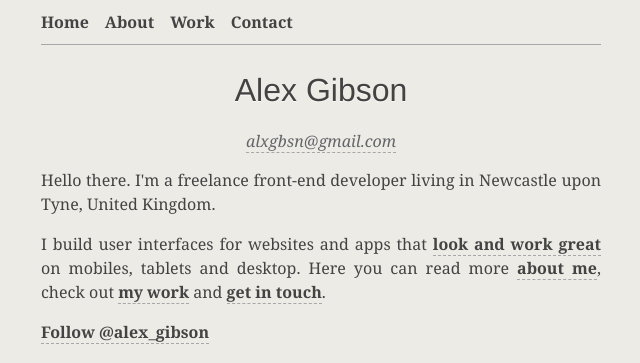
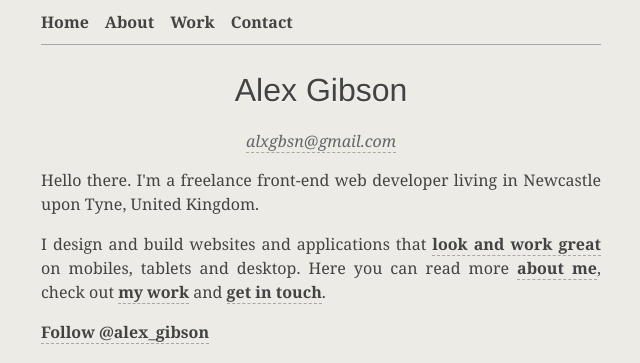
Before and after one commit to alexgibson/alxgbsn.co.uk, a Jekyll site: the page built from index.html, in a window 1280 px wide. Shown: the top 363 px of the page, without its empty margins (319-959 px from the left). Built offline with Jekyll 4.4.1, drawn with Linux system fonts in a browser that asks for light colours; Markdown is read by kramdown in place of the engine named in the settings; comment, search, counter and statistics services are not loaded.

Commit message:
Small copy change

```diff
--- a/about/index.html
+++ b/about/index.html
@@ -7,7 +7,7 @@
 
 <main role="main" itemscope itemtype="http://schema.org/Person">
 	<p>
-		My name is <span itemprop="name">Alex Gibson</a> and I'm a freelance <span itemprop="jobTitle">Front End Developer</span> living in <span itemprop="address" itemscope itemtype="http://schema.org/PostalAddress"><span itemprop="addressLocality">Newcastle upon Tyne</span>, <span class="addressCountry">United Kingdom</span></span>. I build user interfaces for websites and apps that <a href="{{ root }}/work/">look and work great</a> on mobiles, tablets and desktop.
+		My name is <span itemprop="name">Alex Gibson</a> and I'm a freelance <span itemprop="jobTitle">Front End Developer</span> living in <span itemprop="address" itemscope itemtype="http://schema.org/PostalAddress"><span itemprop="addressLocality">Newcastle upon Tyne</span>, <span class="addressCountry">United Kingdom</span></span>. I design and build websites and applications that <a href="{{ root }}/work/">look and work great</a> on mobiles, tablets and desktop.
 	</p>
 
 	<p>
--- a/index.html
+++ b/index.html
@@ -9,11 +9,11 @@
 
 	<div class="sub"><a href="mailto:&#097;&#108;&#120;&#103;&#098;&#115;&#110;&#064;&#103;&#109;&#097;&#105;&#108;&#046;&#099;&#111;&#109;">&#097;&#108;&#120;&#103;&#098;&#115;&#110;&#064;&#103;&#109;&#097;&#105;&#108;&#046;&#099;&#111;&#109;</a></div>
 	<p>
-		Hello there. I'm a freelance front-end developer living in Newcastle upon Tyne, United Kingdom.
+		Hello there. I'm a freelance front-end web developer living in Newcastle upon Tyne, United Kingdom.
 	</p>
 
 	<p>
-		I build user interfaces for websites and apps that <a href="{{ root }}/work/">look and work great</a> on mobiles, tablets and desktop. Here you can read more <a href="{{root}}/about/">about me</a>, check out <a href="{{root}}/work/">my work</a> and <a href="{{root}}/contact/">get in touch</a>.
+		I design and build websites and applications that <a href="{{ root }}/work/">look and work great</a> on mobiles, tablets and desktop. Here you can read more <a href="{{root}}/about/">about me</a>, check out <a href="{{root}}/work/">my work</a> and <a href="{{root}}/contact/">get in touch</a>.
 	</p>
 
 	<p>
```
Also changed, not shown: 4 other files.
